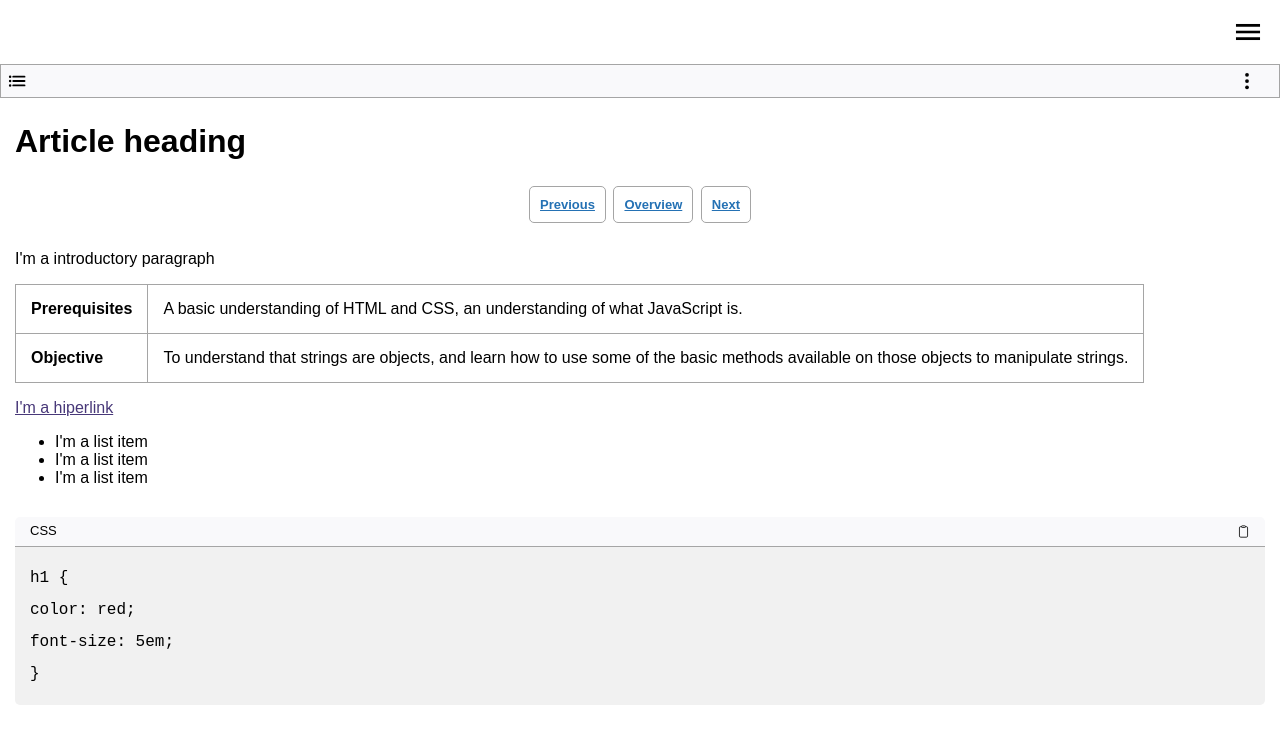
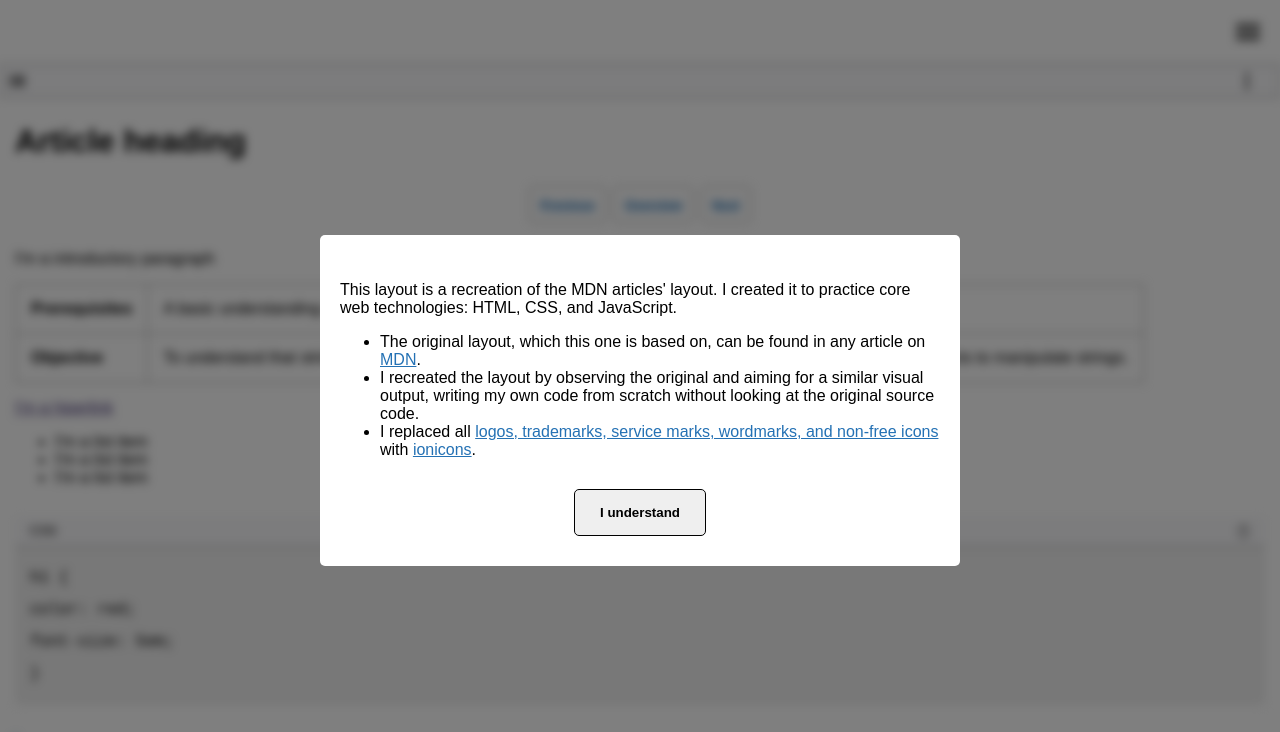
Before and after one commit to diegomanama/MDN-front-end-clone, a plain HTML site: page index.html in a window 1280 px wide. Shown: the top 732 px of the page. Drawn offline with nearby package versions, Linux system fonts and the light colour scheme.

Commit message:
feat: add popup notice and related styles
- Added popup notice functionality in `index.html`
- Created new `popup-notice.css` for popup styling
- Added `popup-notice.js` script for popup behavior

```diff
--- a/index.html
+++ b/index.html
@@ -8,8 +8,23 @@
     <link rel="stylesheet" href="styles/header-and-navigation.css">
     <link rel="stylesheet" href="styles/main-content.css">
     <link rel="stylesheet" href="styles/footer.css">
+    <link rel="stylesheet" href="styles/popup-notice.css">
+    <script type="module" src="scripts/popup-notice.js"></script>
 </head>
 <body>
+    <div class="popup-wrapper">
+        <div class="popup-notice">
+            <p>This layout is a recreation of the MDN articles' layout. I created it to practice core web technologies: HTML, CSS, and JavaScript.</p>
+            <ul>
+                <li>The original layout, which this one is based on, can be found in any article on <a href="https://developer.mozilla.org/en-US/">MDN</a>.</li>
+                <li>I recreated the layout by observing the original and aiming for a similar visual output, writing my own code from scratch without looking at the original source code.</li>
+                <li>I replaced all <a href="https://developer.mozilla.org/en-US/docs/MDN/Writing_guidelines/Attrib_copyright_license#logos_trademarks_service_marks_and_wordmarks">logos, trademarks, service marks, wordmarks, and non-free icons</a> with <a href="https://ionic.io/ionicons">ionicons</a>.</li>
+            </ul>
+            <button class="close-btn">I understand</button>
+        </div>
+    </div>
+
+    <div class="darkening-cover"></div>
     <header>
         <div class="top-navigation-wrapper">
             <ion-icon class="menu-button" name="menu-sharp"></ion-icon>
--- /dev/null
+++ b/scripts/popup-notice.js
@@ -0,0 +1,16 @@
+const popupNotice = document.querySelector(".popup-notice");
+const closeBtn = document.querySelector(".close-btn");
+const darkeningCover = document.querySelector(".darkening-cover");
+
+closeBtn.addEventListener("click", () => {
+    const header = document.querySelector("header");
+    const main = document.querySelector("main");
+    const footer = document.querySelector("footer");
+
+    popupNotice.remove();
+    darkeningCover.remove();
+
+    header.style.filter = "none";
+    main.style.filter = "none";
+    footer.style.filter = "none";
+});
--- /dev/null
+++ b/styles/popup-notice.css
@@ -0,0 +1,46 @@
+header, main, footer {
+    filter: blur(5px);
+}
+
+.darkening-cover {
+    position: fixed;
+    top: 0;
+    bottom: 0;
+    left: 0;
+    right: 0;
+    background-color: rgba(0, 0, 0, 0.5);
+    z-index: 2;
+}
+
+.popup-wrapper {
+    display: flex;
+    position: fixed;
+    top: 25vh;
+    bottom: 25vh;
+    left: 0;
+    right: 0;
+    z-index: 3;
+    justify-content: center;
+    align-items: center;
+}
+
+.popup-notice {
+    background-color: var(--primary-bg-color);
+    border-radius: var(--staple-corner-radius);
+    padding-block: 3rem;
+    padding-inline: 2rem;
+    width: 50vw;
+    min-width: 30rem;
+    box-sizing: border-box;
+
+    .close-btn {
+        font-weight: bold;
+        display: block;
+        margin-block-start: 3rem;
+        margin-inline: auto;
+        padding-block: 1.5rem;
+        padding-inline: 2.5rem;
+        border-radius: 5px;
+        border: 1px solid black;
+    }
+}
```
